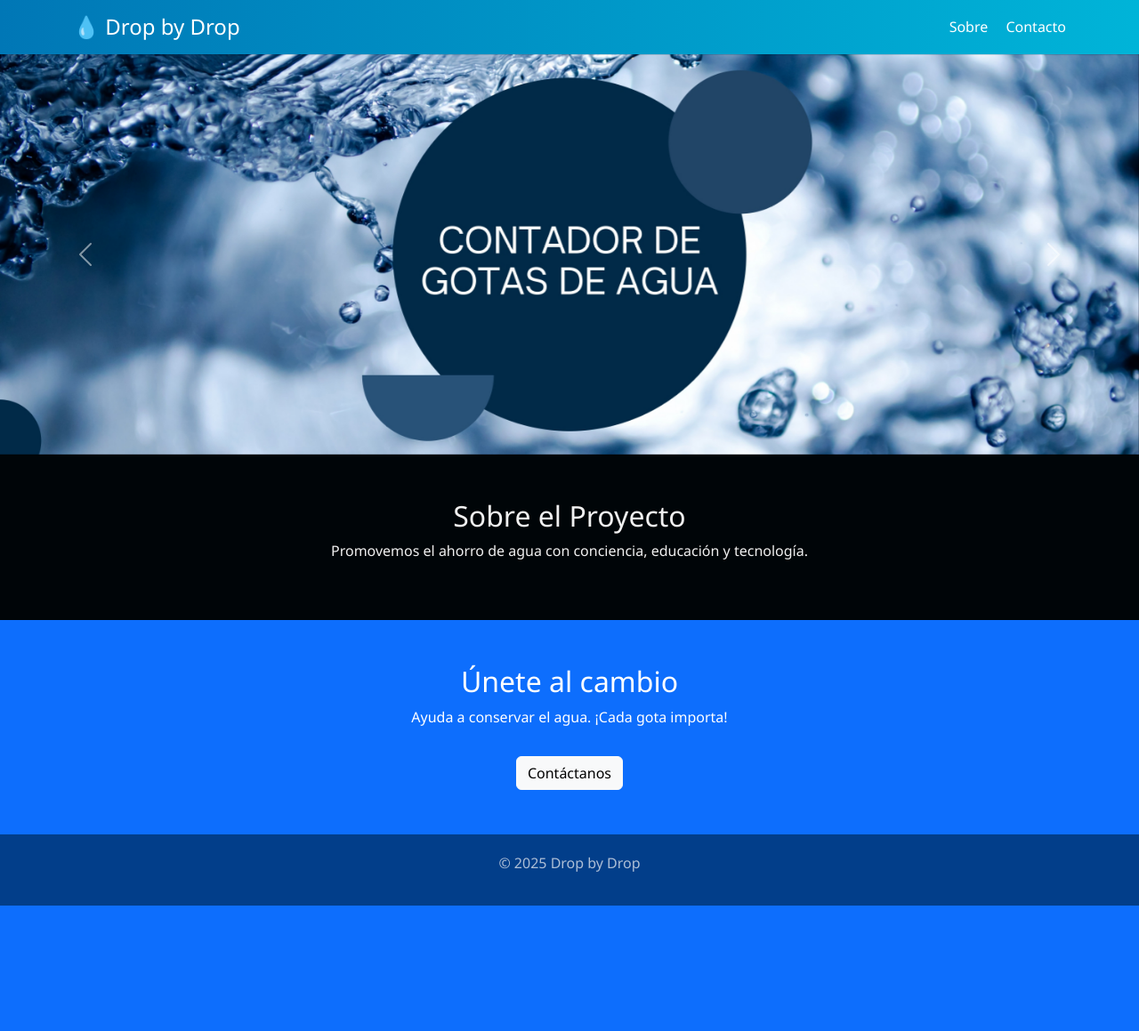
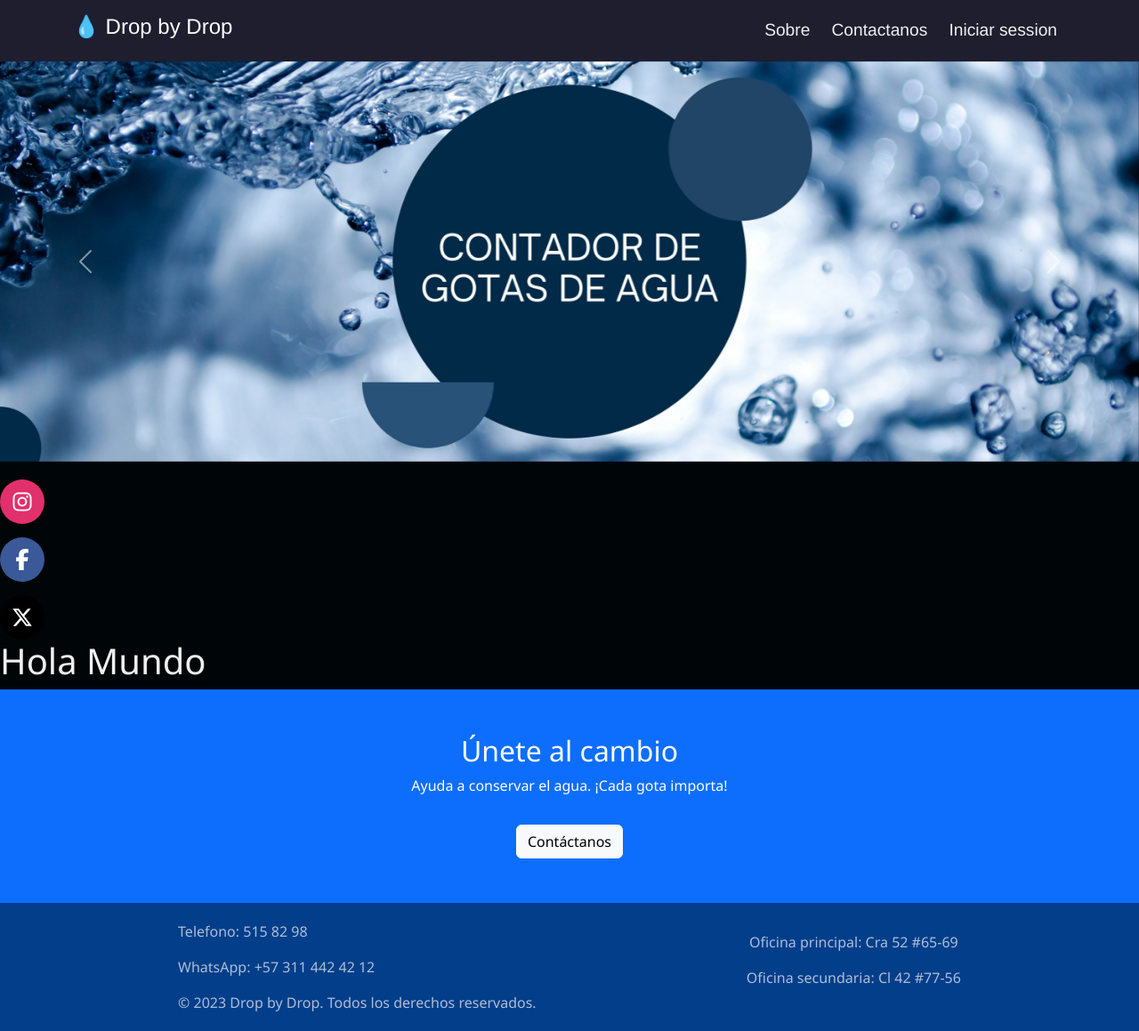
Before and after one commit to Castrillon-Kevin/Contador_Gotas_Agua, a PHP site: page / in a window 1280 px wide. Shown: the whole page at 89% size. Before the commit the page ends 1018 px from the top, so only its background shows below. Run offline with PHP 8.4, Linux system fonts and the light colour scheme.

Commit message:
actualizacion index

```diff
--- a/Styles/estilos.css
+++ b/Styles/estilos.css
@@ -5,7 +5,7 @@ body {
 }
 
 header {
-  background: linear-gradient(to right, #0077b6, #00b4d8);
+  background-color: #1e1e2f;
 }
 
 .carousel-inner img {
@@ -32,3 +32,88 @@ a {
 a:hover {
   text-decoration: underline;
 }
+ .titulo{
+  font-family:'Franklin Gothic Medium', 'Arial Narrow', Arial, sans-serif;
+ }
+ .sobre, .contacto {
+  font-family: 'Franklin Gothic Medium', 'Arial Narrow', Arial, sans-serif;
+  color:#f0f0f0;
+  padding: 10px;
+ font-size: 1.2em;
+ }
+ .iniciar-sesion {
+  font-family: 'Franklin Gothic Medium', 'Arial Narrow', Arial, sans-serif;
+  color: #f0f0f0;
+  padding: 10px;
+  font-size: 1.2em;
+  bottom: 10px;
+ }
+.footer-izquierda{
+  text-align: left;
+
+}
+.footer-derecha {
+  text-align: center;
+}
+.d-flex {
+  display: flex;
+  justify-content: space-around;
+}
+.align-items-center {
+    align-items: center;
+}
+.redes-sociales {
+  display: flex;
+  gap: 15px;
+  margin-top: 20px;
+}
+
+.btn-red {
+  padding: 10px 20px;
+  color: white;
+  text-decoration: none;
+  border-radius: 8px;
+  font-weight: bold;
+  transition: background-color 0.3s ease;
+}
+
+/* Botones de redes sociales */
+.redes-sociales {
+  display: flex;
+  flex-direction: column;
+  gap: 15px;
+  top: 100px;             /* Ajusta la distancia desde arriba */
+  left: 20px;             /* Ajusta la distancia desde la izquierda */
+  z-index: 1000;          /* Asegura que estén sobre otros elementos */
+}
+
+.btn-icon {
+  width: 50px;
+  height: 50px;
+  display: flex;
+  align-items: center;
+  justify-content: center;
+  color: white;
+  border-radius: 50%;
+  font-size: 24px;
+  text-decoration: none;
+  transition: transform 0.3s ease;
+}
+
+/* Colores por red */
+.instagram {
+  background: #e1306c;
+}
+
+.facebook {
+  background: #3b5998;
+}
+
+.x {
+  background: #000000;
+}
+
+/* Efecto hover */
+.btn-icon:hover {
+  transform: scale(1.1);
+}
--- a/index.html
+++ b/index.html
@@ -5,21 +5,20 @@
   <meta name="viewport" content="width=device-width, initial-scale=1.0" />
   <title>Drop by Drop</title>
 
-  <!-- Bootstrap CSS -->
+
   <link href="https://cdn.jsdelivr.net/npm/bootstrap@5.3.3/dist/css/bootstrap.min.css" rel="stylesheet" />
-
-  <!-- Estilos personalizados externos -->
+ <link rel="stylesheet" href="https://cdnjs.cloudflare.com/ajax/libs/font-awesome/6.5.0/css/all.min.css">
   <link rel="stylesheet" href="/Styles/estilos.css" />
 </head>
 <body>
 
-  <!-- ENCABEZADO -->
   <header class="text-white p-3">
     <div class="container d-flex justify-content-between align-items-center">
-      <h4 class="mb-0">💧 Drop by Drop</h4>
+      <h4 class="titulo">💧 Drop by Drop</h4>
       <nav>
-        <a href="#sobre" class="text-white me-3">Sobre</a>
-        <a href="#contacto" class="text-white">Contacto</a>
+        <a href="/pages/proyecto.html" class="sobre">Sobre</a>
+        <a href="#contacto" class="contacto">Contactanos</a>
+        <a href="/pages/Iniciar-sesion.html" class="iniciar-sesion">Iniciar session</a>
       </nav>
     </div>
   </header>
@@ -56,25 +55,50 @@
     </button>
   </div>
 
-  <!-- SECCIÓN SOBRE NOSOTROS -->
-  <section id="sobre" class="section">
-    <h2>Sobre el Proyecto</h2>
-    <p>Promovemos el ahorro de agua con conciencia, educación y tecnología.</p>
-  </section>
+  <div class="redes-sociales">
+  <a href="https://www.instagram.com/drop.by.drop_oficial/" target="_blank" class="btn-icon instagram">
+    <i class="fab fa-instagram"></i>
+  </a>
+  <a href="https://www.facebook.com/people/Drop-Bydrop/pfbid02u5hNoHVgptkd977icM6zMSybTiBmSvwnSyQuAfPiHic2pVPaYWjvpufKnRR8Uxa5l/" target="_blank" class="btn-icon facebook">
+    <i class="fab fa-facebook-f"></i>
+  </a>
+  <a href="https://x.com/Dropbydr0p" target="_blank" class="btn-icon x">
+    <i class="fab fa-x-twitter"></i>
+  </a>
+</div>
+<div>
+  <h1>Hola Mundo</h1>
 
-  <!-- SECCIÓN DE LLAMADO A LA ACCIÓN -->
+
+
+
+</div>
+
+
+
   <section class="section bg-primary text-white">
     <h2>Únete al cambio</h2>
     <p>Ayuda a conservar el agua. ¡Cada gota importa!</p>
     <a href="/pages/Contactos.html" class="btn btn-light mt-3">Contáctanos</a>
   </section>
 
-  <!-- PIE DE PÁGINA -->
-  <footer id="contacto">
-    <p>© 2025 Drop by Drop</p>
-  </footer>
 
-  <!-- Bootstrap JS -->
+  <footer id="contacto" class="footer">
+    <div class ="d-flex container justify-content-space-around align-items-center">
+      <div class="footer-izquierda">
+        <p>Telefono: 515 82 98 </p>
+        <p>WhatsApp: +57 311 442 42 12</p>
+        <copyright>© 2023 Drop by Drop. Todos los derechos reservados.</copyright>
+      </div>
+      <div class="footer-derecha">
+        <p>Oficina principal: Cra 52 #65-69</p>
+        <p>Oficina secundaria: Cl 42 #77-56</p>
+      </div>
+    </div>
+
+</footer>
+
+
   <script src="https://cdn.jsdelivr.net/npm/bootstrap@5.3.3/dist/js/bootstrap.bundle.min.js"></script>
 </body>
 </html>
--- a/javascript/administracion.js
+++ b/javascript/administracion.js
@@ -1,5 +1,5 @@
 document.addEventListener("DOMContentLoaded", () => {
-    const rol = localStorage.getItem("rol");
+    const rol = sessionStorage.getItem("rol");
     if (rol !== "admin") {
         alert("Acceso denegado. No tienes permisos de administrador.");
         window.location.href = "../index.html";
--- a/javascript/inciar-sesion.js
+++ b/javascript/inciar-sesion.js
@@ -19,7 +19,7 @@ function iniciarSesion() {
 
   if (usuario === dataDB.usuario && clave === dataDB.clave) {
     if (dataDB.rol === "admin") {
-      localStorage.setItem("rol", "admin");
+      sessionStorage.setItem("rol", "admin");
       window.location.href = "administracion.html";
     } else {
       alert("No tienes permisos para acceder a esta sección.");
--- a/pages/Iniciar-sesion.html
+++ b/pages/Iniciar-sesion.html
@@ -6,7 +6,6 @@
   <title>Iniciar Sesión</title>
   <link href="https://cdn.jsdelivr.net/npm/bootstrap@5.3.3/dist/css/bootstrap.min.css" rel="stylesheet">
   <link rel="stylesheet" href="/Styles/inicias-sesion.css" />
- <script src="/javascript/inciar-sesion.js"></script>
 </head>
 <header class="mi-encabezado text-white p-3">
 
@@ -39,5 +38,6 @@
       </form>
     </div>
   </div>
+  <script src="/javascript/inciar-sesion.js"></script>
 </body>
 </html>
--- a/pages/administracion.html
+++ b/pages/administracion.html
@@ -64,6 +64,8 @@
     </div>
 
 </div>
+<script src ="/javascript/administracion.js"></script>
+
 
 </body>
 </html>
```
Also changed, not shown: pages/Contactos.html (+8 -16 lines), javascript/contactos.js (added).
